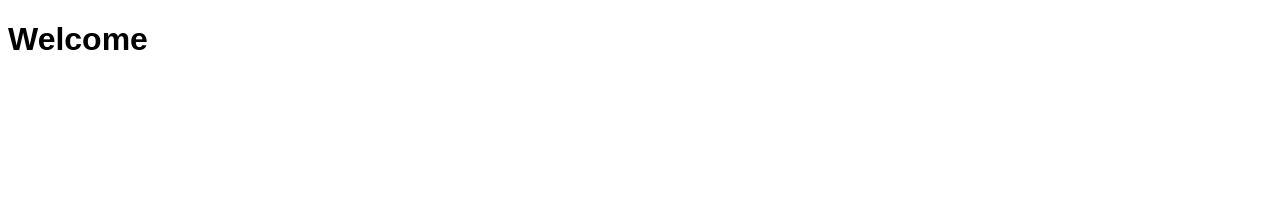
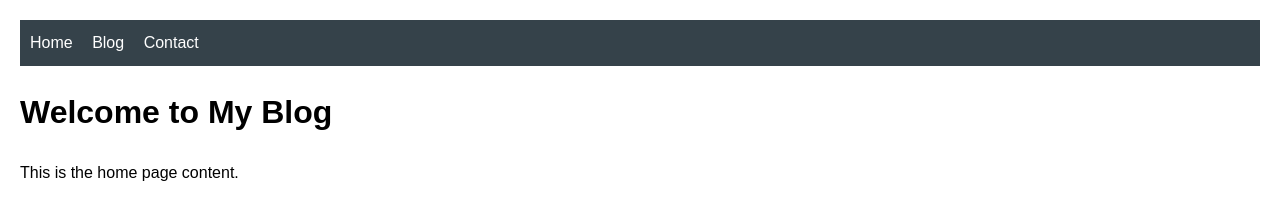
Before and after one commit to Talha2205/Blogging-Website, a website: page src/index.html in a window 1280 px wide. Drawn offline with Linux system fonts and the light colour scheme.

Commit message:
Implement home page

```diff
--- a/src/index.html
+++ b/src/index.html
@@ -2,10 +2,17 @@
 <html lang="en">
 <head>
     <meta charset="UTF-8">
+    <meta name="viewport" content="width=device-width, initial-scale=1.0">
     <title>Home</title>
-    <link rel="stylesheet" href="../styles/main.css">
+    <link rel="stylesheet" href="../styles/home.css">
 </head>
 <body>
-    <h1>Welcome</h1>
+    <nav>
+        <a href="index.html">Home</a>
+        <a href="blog.html">Blog</a>
+        <a href="contact.html">Contact</a>
+    </nav>
+    <h1>Welcome to My Blog</h1>
+    <p>This is the home page content.</p>
 </body>
 </html>
--- /dev/null
+++ b/styles/home.css
@@ -0,0 +1,21 @@
+body {
+    font-family: Arial, sans-serif;
+    line-height: 1.6;
+    margin: 0;
+    padding: 20px;
+}
+
+nav {
+    background: #35424a;
+    padding: 10px;
+}
+
+nav a {
+    color: white;
+    text-decoration: none;
+    margin-right: 15px;
+}
+
+nav a:hover {
+    text-decoration: underline;
+}
```
